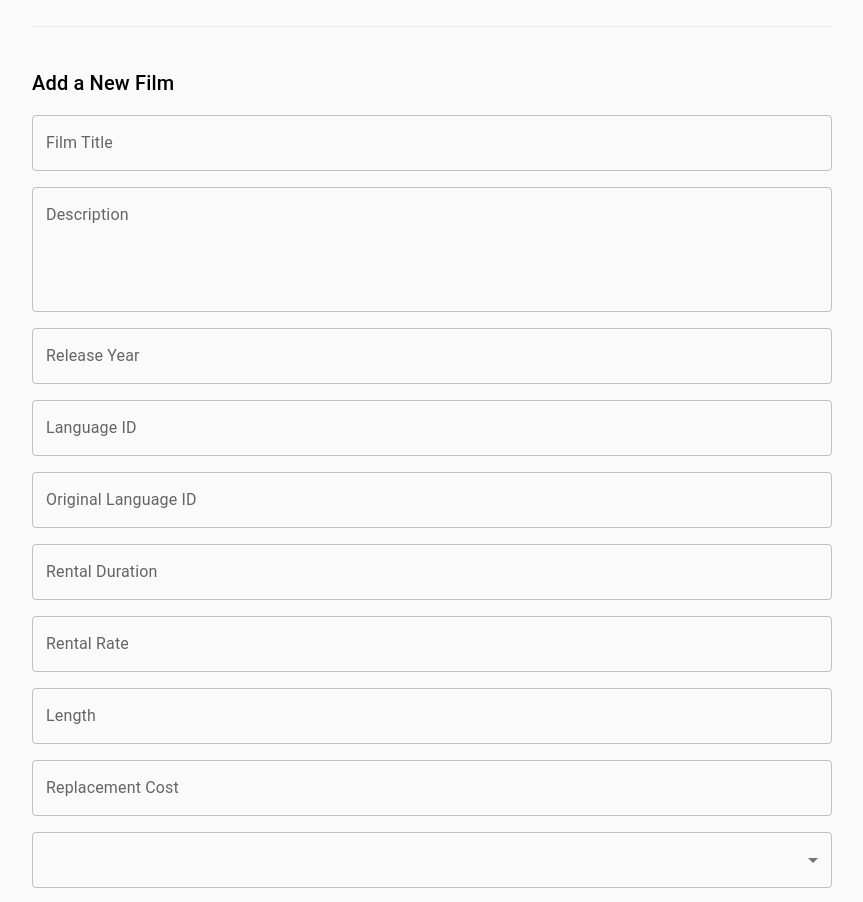
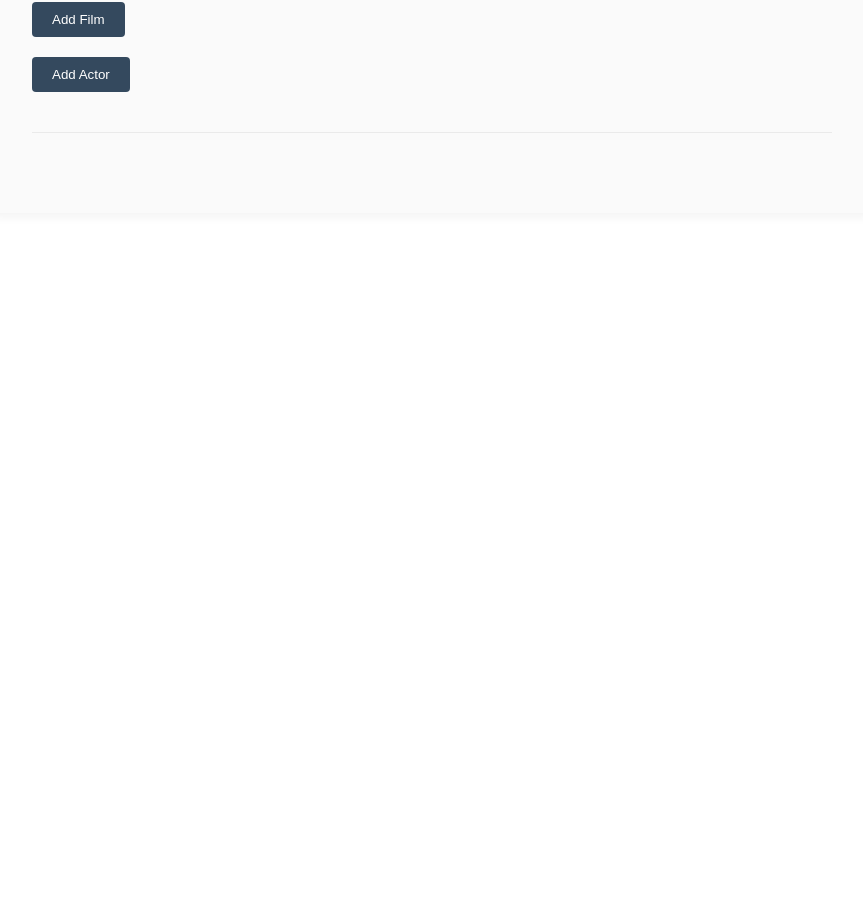
Before and after one commit to MrLawrenceAwe/SakilaMoviesApplication, a React (Create React App) app in the folder movies-application-frontend/: page / in a window 1280 px wide. Shown: the part 439-1341 px from the top of the page, without its empty margins (208-1071 px from the left). After the commit the page ends 800 px from the top, so only its background shows below. Built offline with nearby package versions, Linux system fonts and the light colour scheme.

Commit message:
Refactored AddFilmForm, and App, and changed FilmList to ActorFilmList. and mad it so that can display actors as well

```diff
--- a/movies-application-frontend/src/AddFilmForm.js
+++ b/movies-application-frontend/src/AddFilmForm.js
@@ -18,12 +18,6 @@ const FilmForm = ({ onFilmSubmit }) => {
       });
 
     const ratings = ['G', 'PG', 'PG-13', 'R', 'NC-17'];
-    const specialFeaturesOptions = [
-        { value: 'Trailers', label: 'Trailers' },
-        { value: 'Commentaries', label: 'Commentaries' },
-        { value: 'Deleted Scenes', label: 'Deleted Scenes' },
-        { value: 'Behind the Scenes', label: 'Behind the Scenes' }
-    ];
 
     const handleChange = (e) => {
         const { name, value } = e.target;
@@ -32,15 +26,6 @@ const FilmForm = ({ onFilmSubmit }) => {
             [name]: value
         }));
     }
-
-    const handleSelectChange = (event) => {
-        const values = event.target.value;
-        setFilmData(prev => ({
-            ...prev,
-            specialFeatures: values
-        }));
-    };
-
 
     const handleSubmit = () => {
         onFilmSubmit(filmData);
@@ -101,38 +86,10 @@ const FilmForm = ({ onFilmSubmit }) => {
                 fullWidth
                 type="number"
                 variant="outlined"
-                name="rentalDuration"
-                label="Rental Duration"
-                onChange={handleChange}
-                value={filmData.rentalDuration || ''}
-                sx={{ marginTop: 2 }}
-            />
-            <TextField
-                fullWidth
-                variant="outlined"
-                name="rentalRate"
-                label="Rental Rate"
-                onChange={handleChange}
-                value={filmData.rentalRate || ''}
-                sx={{ marginTop: 2 }}
-            />
-            <TextField
-                fullWidth
-                type="number"
-                variant="outlined"
                 name="length"
                 label="Length"
                 onChange={handleChange}
                 value={filmData.length || ''}
-                sx={{ marginTop: 2 }}
-            />
-            <TextField
-                fullWidth
-                variant="outlined"
-                name="replacementCost"
-                label="Replacement Cost"
-                onChange={handleChange}
-                value={filmData.replacementCost || ''}
                 sx={{ marginTop: 2 }}
             />
             <Select
@@ -145,21 +102,6 @@ const FilmForm = ({ onFilmSubmit }) => {
                 {ratings.map(rating => (
                     <MenuItem key={rating} value={rating}>
                         {rating}
-                    </MenuItem>
-                ))}
-            </Select>
-            <Select
-                multiple
-                name="specialFeatures"
-                className='specialFeatures'
-                value={filmData.specialFeatures || []}
-                placeholder="Select Special Features"
-                onChange={(event) => handleSelectChange(event)}
-                sx={{ marginTop: 2 }}
-            >
-                {specialFeaturesOptions.map(option => (
-                    <MenuItem key={option.value} value={option.value}>
-                        {option.label}
                     </MenuItem>
                 ))}
             </Select>
--- a/movies-application-frontend/src/App.js
+++ b/movies-application-frontend/src/App.js
@@ -1,11 +1,11 @@
 import React, {useState} from 'react';
 import './App.css';
-import FilmList from './FilmList';
+import FilmList from './FilmActorList';
 import AddFilmForm from './AddFilmForm';
 import { filmAPIClient } from './APIClients/filmAPIClient';
 import CollapsibleSection from './CollapsibleSection';
 import AddActorForm from './AddActorForm';
-import { Button, TextField, Typography, Box } from '@mui/material';
+import { Button, TextField, Box } from '@mui/material';
 
 
 function App() {
@@ -40,24 +40,30 @@ function App() {
       <hr/>
       {/* Search Film By Title */}
       <Box sx={{ marginBottom: 3 }}>
-          <Typography variant="h6">Search Film</Typography>
+          <form
+              onSubmit={(e) => {
+                  e.preventDefault();
+                  searchFilm();
+              }}
+          >
               <TextField
                   variant="outlined"
                   fullWidth
                   value={title}
                   onChange={handleTitleChange}
-              label="Search film by title"
+                  label="Titles, actors"
               />
               <Button
                   variant="contained"
                   color="primary"
                   onClick={searchFilm}
-              sx={{ marginTop: 2 }}>
+                  sx={{ marginTop: 2 }}
+                  type="submit">
                   Search
               </Button>
+          </form>
       </Box>
-      <FilmList films={films} onSearch={searchFilm} />
-      <AddFilmForm onFilmSubmit={handleFilmSubmit} />
+      <FilmList films={films}/>
       <hr />
       {/* Error Message */}
       <CollapsibleSection label="Add Film">
--- /dev/null
+++ b/movies-application-frontend/src/FilmActorList.js
@@ -0,0 +1,36 @@
+const FilmActorList = ({ films, actors }) => {
+    return (
+        <div>
+            {/* List of Films */}
+            {films && films.length > 0 && (
+                <div>
+                    <h2>Films</h2>
+                    {films.map(film => (
+                        <div key={film.film_id} className="film-item">
+                            <h3>{film.title}</h3>
+                            <p>{film.description}</p>
+                        </div>
+                    ))}
+                </div>
+            )}
+
+            {/* Divider if both films and actors are present */}
+            {films && films.length > 0 && actors && actors.length > 0 && <hr />}
+
+            {/* List of Actors */}
+            {actors && actors.length > 0 && (
+                <div>
+                    <h2>Actors</h2>
+                    {actors.map(actor => (
+                    <div key={actor.actor_id} className="actor-item">
+                        <span className="actor-last-name">{actor.lastName}</span>
+                        <span className="actor-first-name">{actor.firstName}</span>
+                    </div>
+                    ))}
+                </div>
+            )}
+        </div>
+    );
+}
+
+export default FilmActorList;
--- a/movies-application-frontend/src/FilmList.js
+++ /dev/null
@@ -1,20 +0,0 @@
-const FilmList = ({films}) => {
-    return (
-        <div>
-            {/* List of Films */}
-            <div>
-              <h2>Films</h2>
-              {films.map(film => (
-                 <div key={film.film_id} className="film-item">
-                    <h3>{film.title}</h3>
-                    <p>{film.description}</p>
-                </div>
-            ))}
-            </div>
-
-            <hr />
-        </div>
-    );
-}
-
-export default FilmList;
```
Lines whose indentation alone changed are shown as unchanged.
